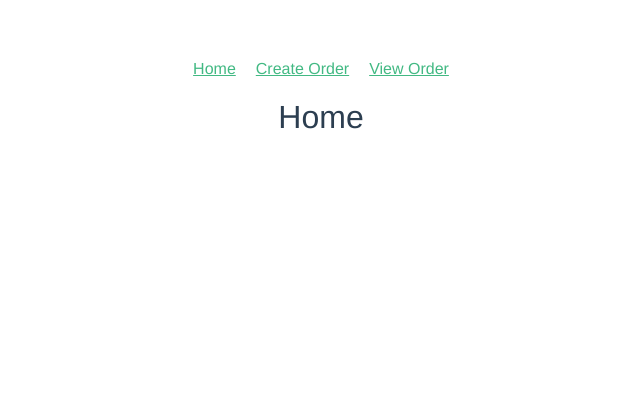
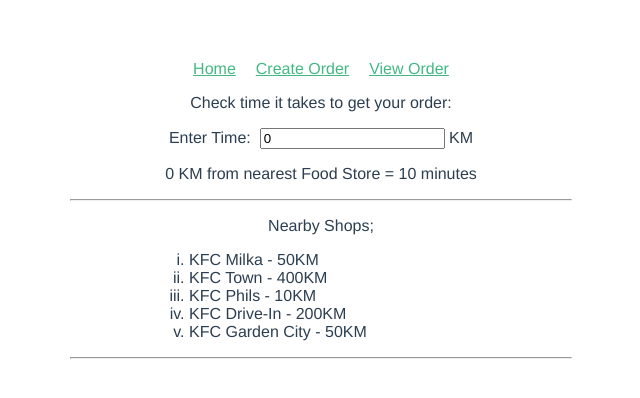
Before and after one commit to mukolweke/vue_class, a Vue app: page / in a window 1280 px wide. Shown: the top 398 px of the page, without its empty margins (319-959 px from the left). Built offline with nearby package versions, Linux system fonts and the light colour scheme.

Commit message:
homepage update

```diff
--- a/src/components/Home.vue
+++ b/src/components/Home.vue
@@ -1,12 +1,46 @@
 <template>
     <div class="Home">
-        <h1>Home</h1>
+        <div>
+            <p>Check time it takes to get your order:</p>
+            <label>Enter Time: &nbsp;</label>
+            <input type="text" v-model="distance_to" />
+            <label>&nbsp;KM</label>
+            <p>{{ distance_to }} KM from nearest Food Store = {{ distance_to_convert }} minutes </p>
+        </div>
+        <hr style="width: 500px;">
+        <div>
+            <p>Nearby Shops;</p>
+            <ul>
+                <li class="shops" v-for="shop in shops">
+                    {{ shop.shopName }} - {{ shop.Distance }}
+                </li>
+            </ul>
+        </div>
+        <hr style="width: 500px;">
     </div>
 </template>
 
 <script>
     export default {
-        name: "Home"
+        name: "Home",
+        data: ()=> {
+            return{
+                distance_to: 0,
+                shops:[
+                    {shopName:'KFC Milka', Distance:'50KM'},
+                    {shopName:'KFC Town', Distance:'400KM'},
+                    {shopName:'KFC Phils', Distance:'10KM'},
+                    {shopName:'KFC Drive-In', Distance:'200KM'},
+                    {shopName:'KFC Garden City', Distance:'50KM'}
+               ]
+            }
+        },
+        // compluted properties
+        computed: {
+            distance_to_convert: function() {
+                return parseInt(this.distance_to)/2 + 10;
+            }
+        }
     }
 </script>
 
@@ -16,14 +50,12 @@
     }
 
     ul {
-        list-style-type: none;
+        list-style-type: lower-roman;
+        text-align: left;
+        margin-left: 500px;
         padding: 0;
     }
 
-    li {
-        display: inline-block;
-        margin: 0 10px;
-    }
 
     a {
         color: #42b983;
```
